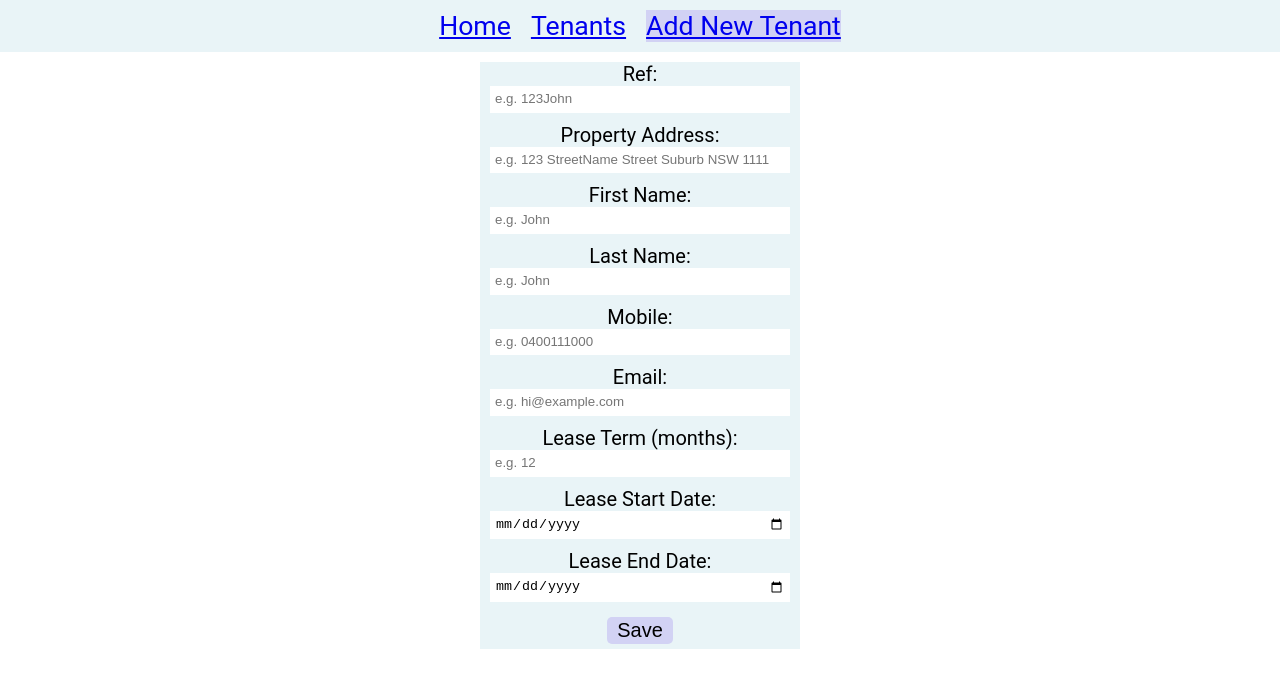
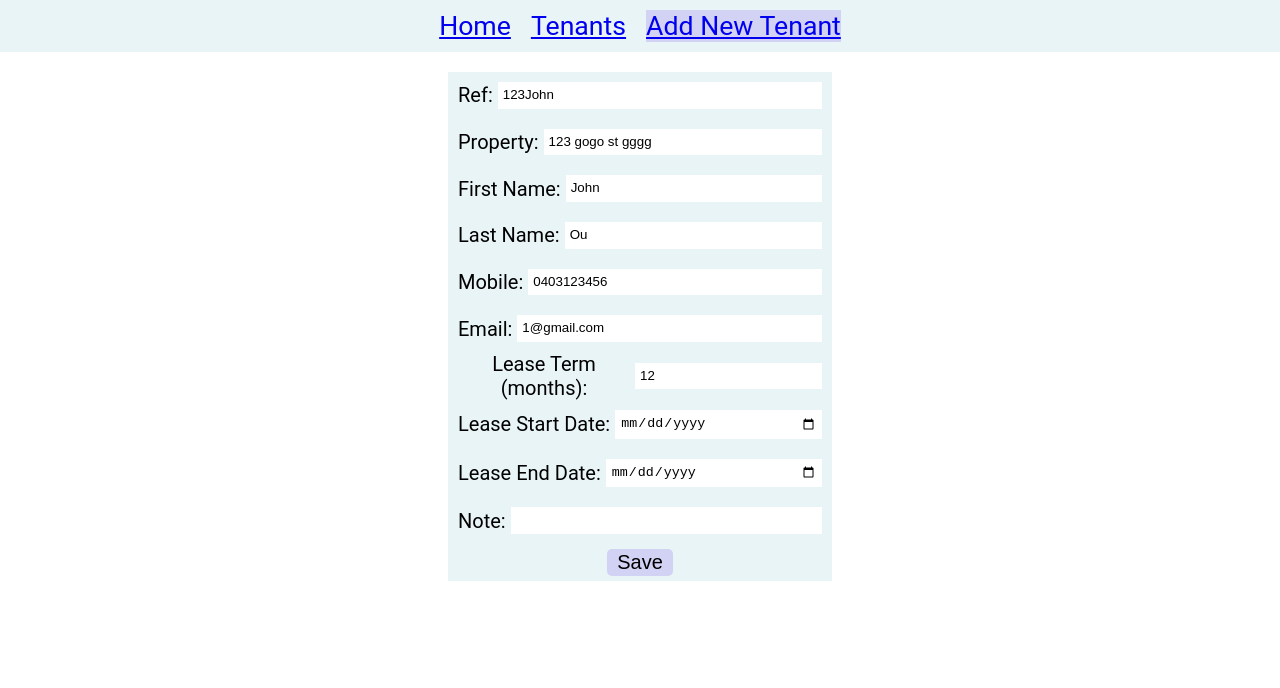
Before and after one commit to Rowanne-H/tenancy-management-fe, a React (Create React App) app: page /tenants/new in a window 1280 px wide. Shown: the top 688 px of the page. Built offline with nearby package versions, Linux system fonts and the light colour scheme.

Commit message:
useState in tenantform component and edit code in order to prefill form if a tenant is passed as arguement

```diff
--- a/src/App.css
+++ b/src/App.css
@@ -26,20 +26,25 @@ button {
 }
 
 form {
-  width: 25%;
+  width: 30%;
   margin: auto;
+  margin-top: 20px;
 }
 
 label {
+  margin-left: 10px;
   display: flex;
-  flex-direction: column;
-  margin: 10px;
+  align-items: center
 }
+
 
 input {
   line-height: 2;
   padding: 0 5px 0 5px;
+  margin: 10px;
   border: none;
+  flex-grow: 1;
+  margin-left: 5px;
 }
 
 button {
--- a/src/App.js
+++ b/src/App.js
@@ -9,8 +9,12 @@ import './App.css';
 
 function App() {
   const tenants =[{
-    id: 1, ref: "123John", address: "123 gogo st gggg ", fname: "John", lname: "Ou",  mobile: "0403123456", email:"1@gmail.com", term: "12", sdate: "12-2-1990", edate: "12-2-2055", note:""
+    id: 1, ref: "123John", property: "123 gogo st gggg ", fname: "John", lname: "Ou",  mobile: "0403123456", email:"1@gmail.com", term: "12", sdate: "12-2-1990", edate: "12-2-2055", note:""
   }]
+  const tenant = {
+    id: 1, ref: "123John", property: "123 gogo st gggg ", fname: "John", lname: "Ou",  mobile: "0403123456", email:"1@gmail.com", term: "12", sdate: "12-2-1990", edate: "12-2-2055", note:""
+  }
+
   return (
     <div className="App">
       <NavBar />
@@ -22,7 +26,7 @@ function App() {
           <Tenants tenants={tenants}/>
         </Route>
         <Route exact path="/tenants/new">
-          <TenantForm />
+          <TenantForm etenant={tenant}/>
         </Route>
       </Switch>
     </div>
--- a/src/Tenant.js
+++ b/src/Tenant.js
@@ -2,11 +2,11 @@ import React from 'react';
 
 function Tenant({ tenant }) {
     //if (tenants === []) return <h3>Loading...</h3>
-    const {id, ref, address, fname, lname, mobile, email, term, sdate, edate, note} = tenant
+    const {id, ref, property, fname, lname, mobile, email, term, sdate, edate, note} = tenant
     return (
         <tr>
             <td>{ref}</td>
-            <td>{address}</td>
+            <td>{property}</td>
             <td>{fname + " " +lname}</td>
             <td>{mobile}</td>
             <td>{email}</td>
--- a/src/TenantForm.js
+++ b/src/TenantForm.js
@@ -1,34 +1,65 @@
-import React from 'react';
+import React, {useEffect, useState} from 'react';
 
-function TenantForm({ tenant }) {
+function TenantForm({ etenant }) {
+    const [tenant, setTenant] = useState({
+        ref: "",
+        property: "",
+        fname: "",
+        lname: "",
+        mobile: "",
+        email:"",
+        term: "",
+        sdate: "",
+        edate: "",
+        note:""
+      })
+
+    useEffect(() => {
+        if (etenant !== undefined) {
+            setTenant(etenant)
+        }
+    }, [])
+
+    function handleChange(e) {
+        const key=e.target.id
+        setTenant({
+            ...tenant,
+            [key]: e.target.value
+        })
+        console.log(tenant)
+    }
+
     return (
         <form>
             <label> Ref:
-                <input type="text" id="ref" placeholder="e.g. 123John"/>
+                <input type="text" id="ref" placeholder="e.g. 123John" onChange={handleChange} value={tenant.ref}/>
             </label>
-            <label> Property Address:
-                <input type="text" id="address" placeholder="e.g. 123 StreetName Street Suburb NSW 1111"/>
+            <label> Property:
+                <input type="text" id="property" placeholder="e.g. 123 StreetName Street Suburb NSW 1111" onChange={handleChange} value={tenant.property}/>
             </label>
             <label> First Name:
-                <input type="text" id="fname" placeholder="e.g. John" />
+                <input type="text" id="fname" placeholder="e.g. John" onChange={handleChange} value={tenant.fname}/>
             </label>
             <label> Last Name:
-                <input type="text" id="fname" placeholder="e.g. John" />
+                <input type="text" id="lname" placeholder="e.g. John" onChange={handleChange} value={tenant.lname}/>
             </label>
             <label> Mobile:
-                <input type="tel" id="mobile" pattern="04[0-9]{8}" placeholder="e.g. 0400111000" />
+                <input type="tel" id="mobile" pattern="04[0-9]{8}" placeholder="e.g. 0400111000" onChange={handleChange} value={tenant.mobile}/>
             </label>
             <label> Email:
-                <input type="email" id="email" placeholder="e.g. hi@example.com" />
+                <input type="email" id="email" placeholder="e.g. hi@example.com" onChange={handleChange} value={tenant.email}/>
             </label>
             <label> Lease Term (months):
-                <input type="text" id="term" placeholder="e.g. 12" />
+                <input type="text" id="term" placeholder="e.g. 12" onChange={handleChange} value={tenant.term}/>
             </label>
             <label> Lease Start Date:
-                <input type="date" id="sdate" name="sdate" />
+                <input type="date" id="sdate" name="sdate" onChange={handleChange} />
             </label>
             <label> Lease End Date:
-                <input type="date" id="edate" name="edate" />
+                <input type="date" id="edate" name="edate" onChange={handleChange} />
+            </label>
+            <label> Note:
+                <input type="text" id="note" name="note" onChange={handleChange} value={tenant.note}/>
             </label>
             <button id="submit">Save</button>
         </form>
--- a/src/Tenants.js
+++ b/src/Tenants.js
@@ -7,7 +7,7 @@ function Tenants({ tenants }) {
         <table>
             <tr>
                 <th>Ref</th>
-                <th>Address</th>
+                <th>Property</th>
                 <th>Name</th>
                 <th>Mobile</th>
                 <th>Email</th>
```
